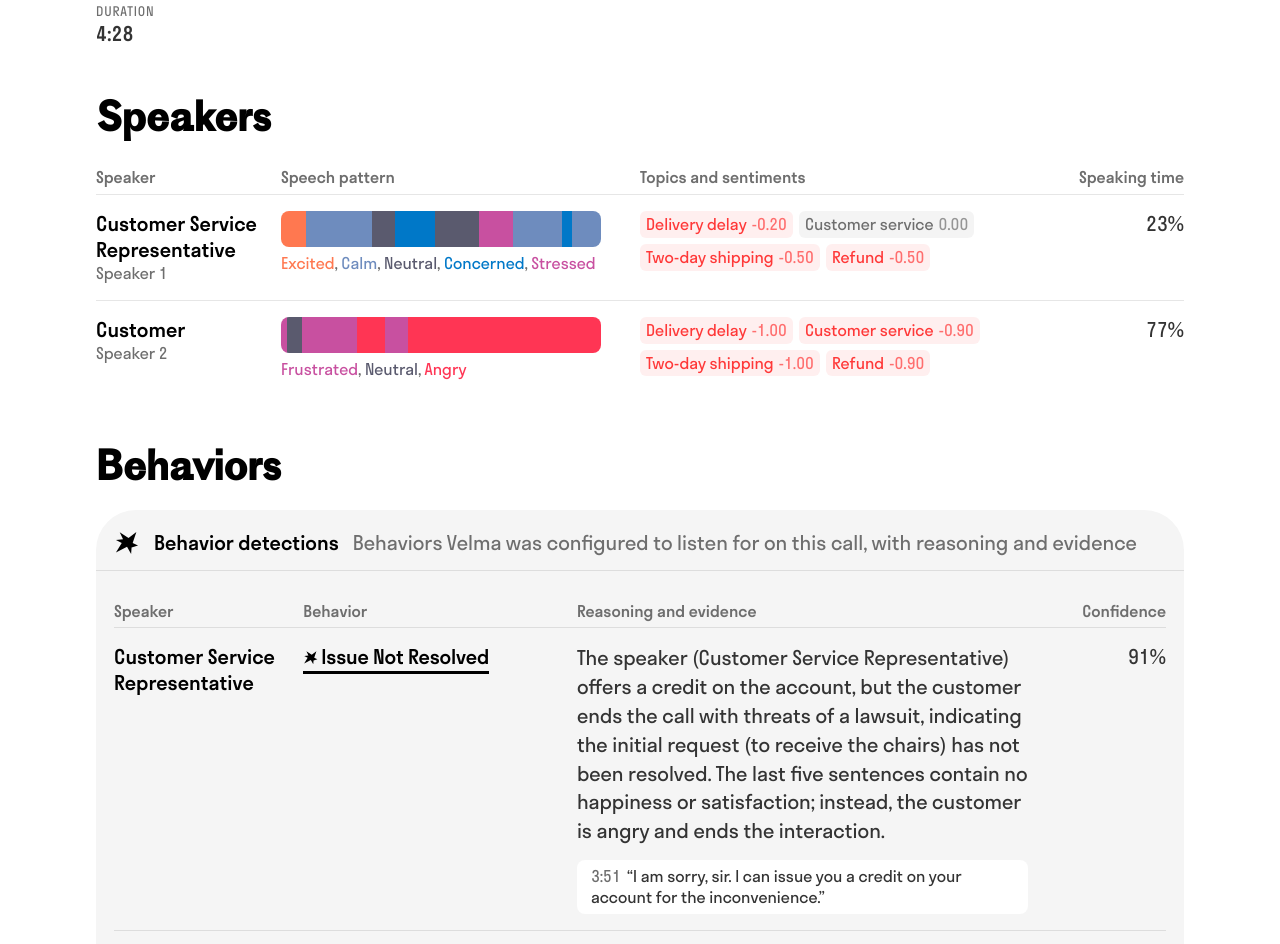
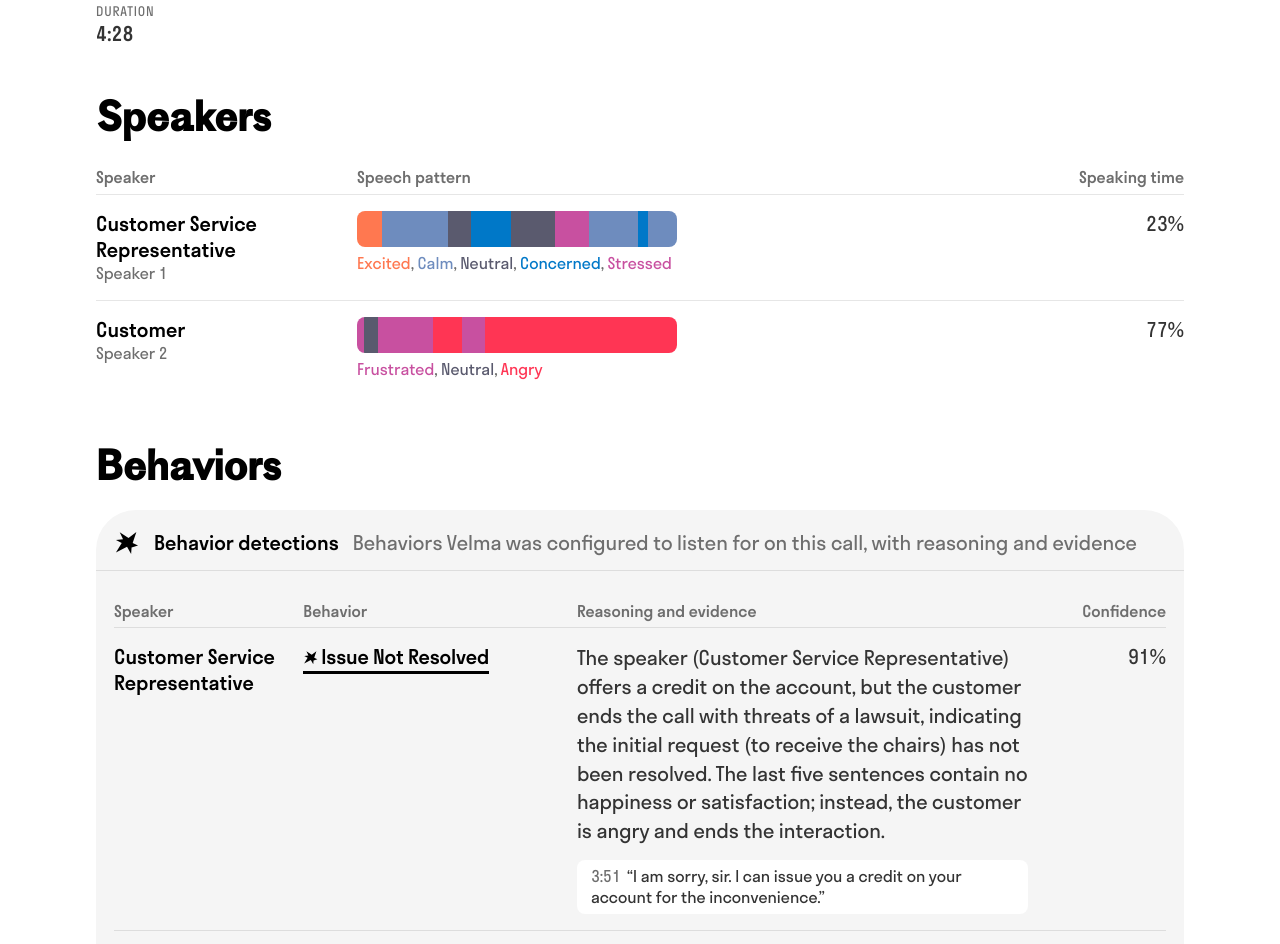
Before and after one commit to kleverr/modulate-showcase, a website: page dt/index.html in a window 1280 px wide. Shown: the part 892-1836 px from the top of the page. Drawn offline with Linux system fonts and the light colour scheme.

Commit message:
feat(dt): remove Topics and sentiments column from Speakers table; stop requesting topics — 5.0.7
Co-Authored-By: Claude Fable 5 <noreply@anthropic.com>

```diff
--- a/dt/dt.css
+++ b/dt/dt.css
@@ -522,10 +522,9 @@ td {
 tbody tr:last-child td { border-bottom: 0; }
 td.num { text-align: right; padding-right: 0; font-variant-numeric: tabular-nums; }
 
-.speakers-table .col-speaker { width: 17%; }
-.speakers-table .col-pattern { width: 33%; }
-.speakers-table .col-topics { width: 37%; }
-.speakers-table .col-time { width: 13%; }
+.speakers-table .col-speaker { width: 24%; }
+.speakers-table .col-pattern { width: 58%; }
+.speakers-table .col-time { width: 18%; }
 
 .speaker-name { color: var(--m__text-accent); font-weight: 500; }
 .speaker-sub { display: block; color: var(--m__text-caption); font-size: var(--m__font-size-s); }
@@ -552,23 +551,6 @@ td.num { text-align: right; padding-right: 0; font-variant-numeric: tabular-nums
 .emotion-segment:hover { filter: brightness(125%) saturate(115%); transition-duration: var(--m__duration-hover-in); }
 .emotion-legend { color: var(--m__text-caption); font-size: var(--m__font-size-s); line-height: var(--m__line-height-base); }
 .emotion-legend span { color: var(--tone, var(--m__text-caption)); }
-
-.topic-chip-list { display: flex; flex-wrap: wrap; gap: var(--m__space-xxs); }
-.topic-chip {
-  --tone: var(--m__text-caption);
-  display: inline-flex;
-  align-items: center;
-  gap: .3em;
-  color: var(--tone);
-  background: color-mix(in srgb, var(--tone) 8%, transparent);
-  border-radius: var(--m__radius-s);
-  padding: .15rem .3rem;
-  font-size: var(--m__font-size-s);
-  line-height: var(--m__line-height-base);
-}
-.topic-chip[data-tone="positive"] { --tone: var(--m__emotion-positive); }
-.topic-chip[data-tone="negative"] { --tone: var(--m__emotion-negative); }
-.topic-chip .score { opacity: .7; font-variant-numeric: tabular-nums; }
 
 .cell-placeholder { color: var(--m__text-caption); }
 
@@ -912,8 +894,7 @@ td.num { text-align: right; padding-right: 0; font-variant-numeric: tabular-nums
 
 /* ── Small screens ── */
 @media (max-width: 700px) {
-  .speakers-table .col-pattern { width: 40%; }
-  .speakers-table .col-topics { width: 30%; }
+  .speakers-table .col-pattern { width: 55%; }
   .header-note { display: none; }
   h1 { font-size: 2.6rem; }
 }
--- a/dt/dt.js
+++ b/dt/dt.js
@@ -104,8 +104,8 @@ const VELMA_CONFIG = {
     deepfake_signal: false,
     pii_phi_tagging: false,
   },
-  produce_topics: true,
-  produce_topic_sentiments: true,
+  produce_topics: false,
+  produce_topic_sentiments: false,
   produce_summary: true,
 };
 
@@ -572,14 +572,6 @@ function renderSpeakers(data) {
   const stats = computeSpeakerStats(data.clips || []);
   const total = stats.reduce((a, s) => a + s.totalMs, 0) || 1;
 
-  // Per-speaker topic sentiments
-  const topicsBySpeaker = new Map();
-  (data.topic_sentiments || []).forEach(t => {
-    const k = t.speaker_label == null ? '—' : String(t.speaker_label);
-    if (!topicsBySpeaker.has(k)) topicsBySpeaker.set(k, []);
-    topicsBySpeaker.get(k).push(t);
-  });
-
   speakersTbody.textContent = '';
   stats.forEach(s => {
     const tr = document.createElement('tr');
@@ -616,32 +608,6 @@ function renderSpeakers(data) {
     }
     tdPattern.appendChild(pattern);
     tr.appendChild(tdPattern);
-
-    const tdTopics = document.createElement('td');
-    const sents = topicsBySpeaker.get(s.label) || [];
-    if (sents.length) {
-      const list = el('div', 'topic-chip-list');
-      sents.forEach(t => {
-        const chip = el('span', 'topic-chip');
-        let tone = 'neutral';
-        if (typeof t.sentiment_score === 'number') {
-          if (t.sentiment_score > 0.1) tone = 'positive';
-          else if (t.sentiment_score < -0.1) tone = 'negative';
-        }
-        chip.dataset.tone = tone;
-        chip.appendChild(document.createTextNode(t.topic));
-        if (typeof t.sentiment_score === 'number') {
-          const score = el('span', 'score', (t.sentiment_score > 0 ? '+' : '') + t.sentiment_score.toFixed(2));
-          chip.appendChild(score);
-          chip.title = t.sentiment_label || '';
-        }
-        list.appendChild(chip);
-      });
-      tdTopics.appendChild(list);
-    } else {
-      tdTopics.appendChild(el('span', 'cell-placeholder', '—'));
-    }
-    tr.appendChild(tdTopics);
 
     const tdTime = el('td', 'num', Math.round(s.totalMs / total * 100) + '%');
     tr.appendChild(tdTime);
--- a/dt/index.html
+++ b/dt/index.html
@@ -90,10 +90,10 @@
     <div class="table-scroll">
       <table class="speakers-table">
         <colgroup>
-          <col class="col-speaker"><col class="col-pattern"><col class="col-topics"><col class="col-time">
+          <col class="col-speaker"><col class="col-pattern"><col class="col-time">
         </colgroup>
         <thead>
-          <tr><th>Speaker</th><th>Speech pattern</th><th>Topics and sentiments</th><th class="num">Speaking time</th></tr>
+          <tr><th>Speaker</th><th>Speech pattern</th><th class="num">Speaking time</th></tr>
         </thead>
         <tbody id="speakers-tbody"></tbody>
       </table>
```
Also changed, not shown: index.html (+1 -1 lines), 1 other file.
